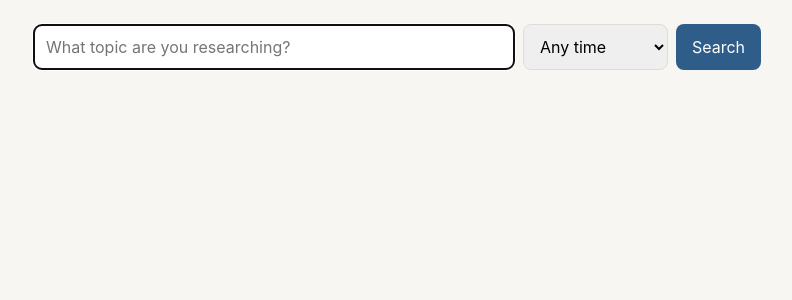
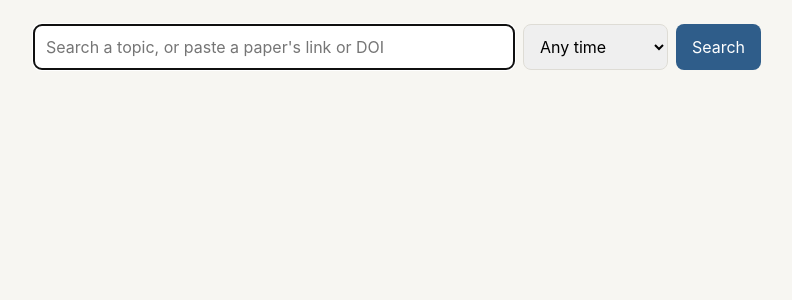
Before and after one commit to michelleshibu08/uni-researcher-helper, a Flask app: page / in a window 1280 px wide. Shown: the part 71-371 px from the top of the page, without its empty margins (243-1035 px from the left). Run offline with Flask 3, Linux system fonts and the light colour scheme.

Commit message:
Paste a paper's link or DOI to get its references straight away
Co-Authored-By: Claude Opus 5.5 (1M context) <noreply@anthropic.com>

```diff
--- a/app.py
+++ b/app.py
@@ -8,7 +8,7 @@ from citations import STYLES
 from claim_checker import check_paragraph
 from search_papers import get_paper, search_papers
 from summary import can_summarise, summarise
-from verify_references import check_reference_list
+from verify_references import check_reference_list, find_doi
 
 app = Flask(__name__)
 
@@ -61,15 +61,27 @@ def home():
     papers = []
     total = 0
     error = None
-    if query:
+    # A pasted DOI or link (like https://doi.org/10.1038/nature04286) goes straight to that paper.
+    doi = find_doi(query)
+    if query and doi:
+        try:
+            papers, total = [get_paper("doi:" + doi)], 1
+        except HTTPError as e:
+            if e.response.status_code == 404:
+                error = "Couldn't find a paper with the DOI " + doi + ". Check the link, or search by title instead."
+            else:
+                error = error_message(e)
+        except RequestException as e:
+            error = error_message(e)
+    elif query:
         try:
             papers, total = search_papers(query, page=page, per_page=PER_PAGE, since_year=since_year)
         except RequestException as e:
             error = error_message(e)
         if not papers and not error:
             error = "No papers found. Try different keywords."
-        for paper in papers:
-            add_references(paper)
+    for paper in papers:
+        add_references(paper)
 
     first = (page - 1) * PER_PAGE + 1
     last = first + len(papers) - 1
--- a/templates/index.html
+++ b/templates/index.html
@@ -2,7 +2,7 @@
 
 {% block content %}
 <form class="search" action="{{ url_for('home') }}" method="get">
-  <input type="text" name="q" value="{{ query }}" placeholder="What topic are you researching?" required autofocus>
+  <input type="text" name="q" value="{{ query }}" placeholder="Search a topic, or paste a paper's link or DOI" required autofocus>
   <select name="years" aria-label="Published">
     <option value="" {% if years == "" %}selected{% endif %}>Any time</option>
     <option value="10" {% if years == "10" %}selected{% endif %}>Last 10 years</option>
```
